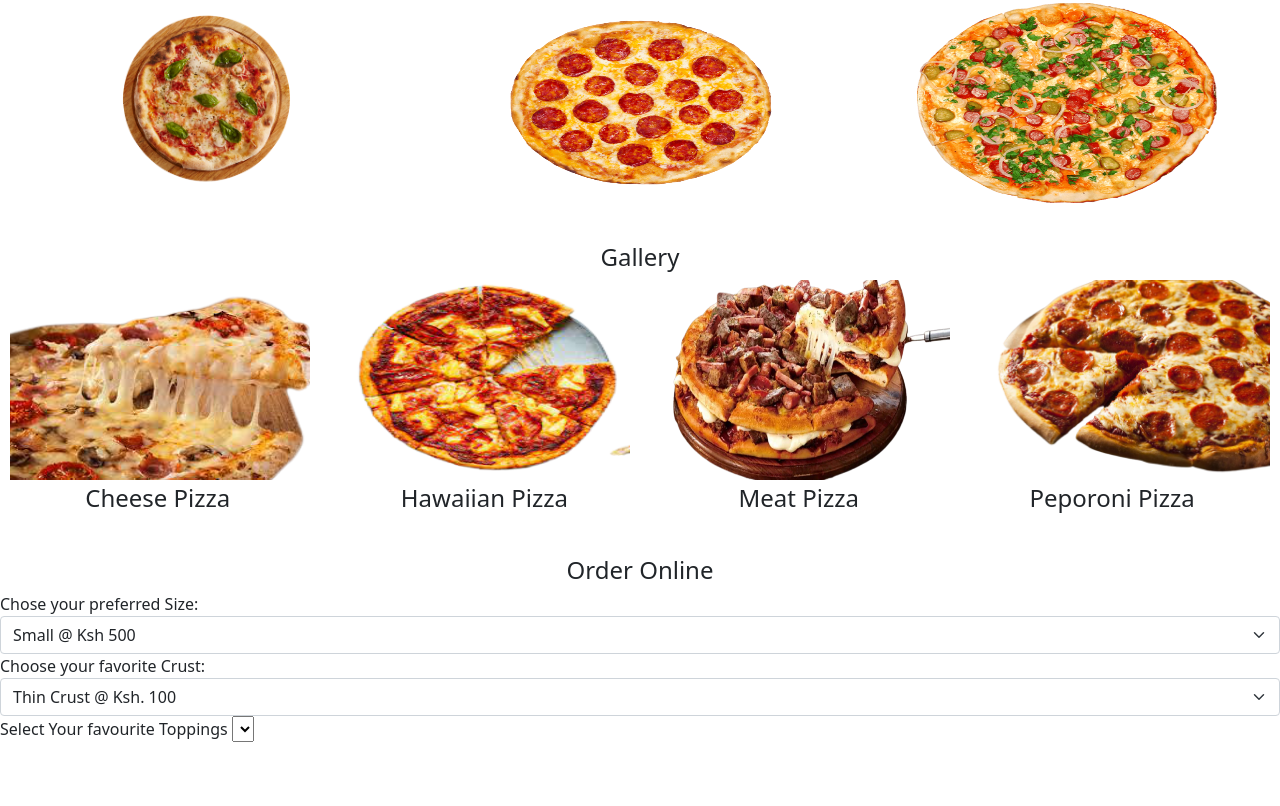
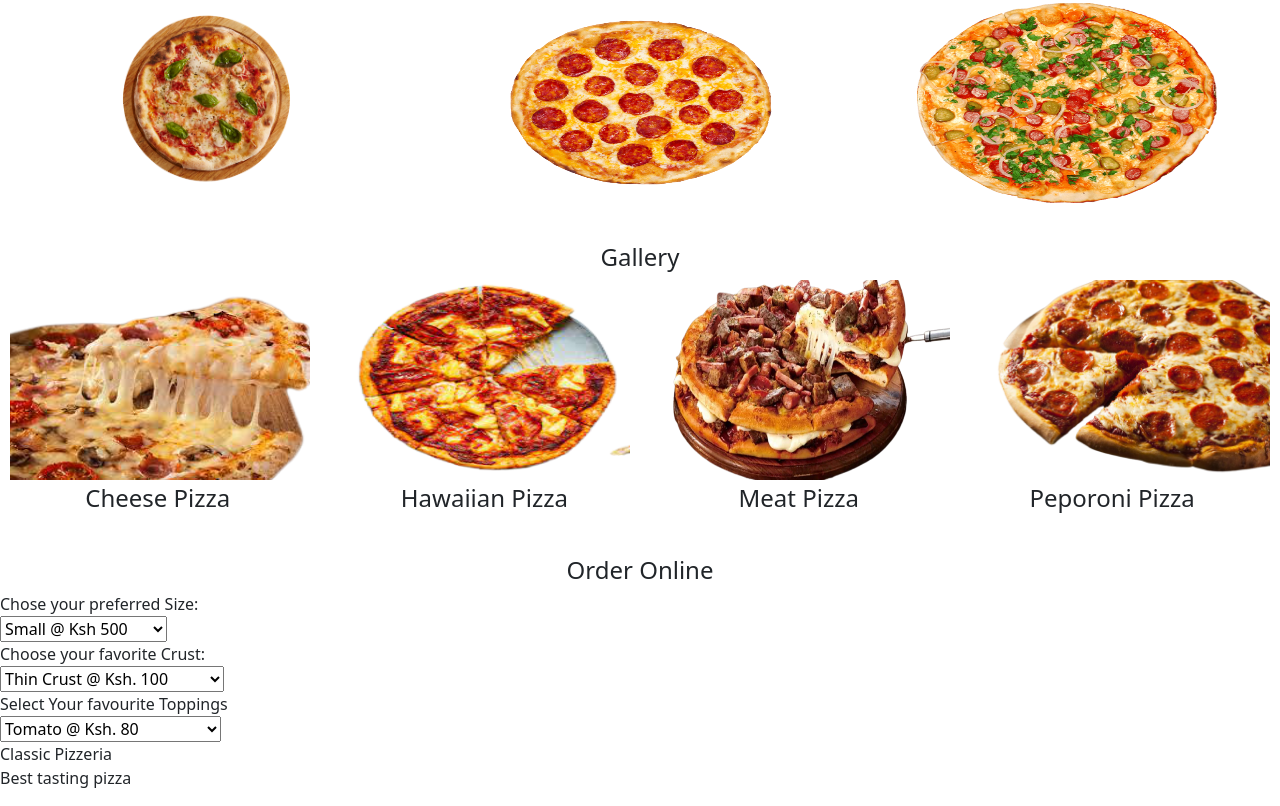
Before and after one commit to updhull/Classic-Pizza, a plain HTML site: page index.html in a window 1280 px wide. Shown: the part 1130-1936 px from the top of the page. Before the commit the page ends 1888 px from the top, so only its background shows below. Drawn offline with nearby package versions, Linux system fonts and the light colour scheme.

Commit message:
This will modify the forms in order online section

```diff
--- a/index.html
+++ b/index.html
@@ -101,30 +101,40 @@
 
 <!-- Order Online -->
 <div id="order">
+   <div class="forms">
         <h4>Order Online</h4>
-
-
-    <label>Chose your preferred Size:</label>
-    <select class="form-select" id="size" required>
+        <form action="">
+            <label>Chose your preferred Size:</label> <br>
+            <select name="" id="select" required>
                 <option value="small">Small @ Ksh 500</option>
                 <option value="medium">Medium @ Ksh 800</option>
                 <option value="large">Large @ Ksh 1000</option>
             </select>
-
-
-    <label for="crust">Choose your favorite Crust:</label>
-    <select class="form-select" id="crust" required>
+            <br>
+            <label for="crust">Choose your favorite Crust:</label> <br>
+            <select id="crust" required>
                 <option value="thin">Thin Crust @ Ksh. 100</option>
                 <option value="thick">Thick Crust @ Ksh. 150</option>
                 <option value="flatbread">FlatBread Crust @ Ksh. 180</option>
                 <option value="custom">Custom Crust @ Ksh. 280</option>
             </select>
+            <br>
+            <label>Select Your favourite Toppings</label> <br>
+            <select name="" id="toppings">
+                <option value="tomato">Tomato @ Ksh. 80</option>
+                <option value="mince">Mince @ Ksh. 120</option>
+                <option value="beef">Beef Peperoni @ sh. 170</option>
+                <option value="chicken">Periperi Chicken @ sh. 170</option>
+            </select>
+        </form>
+    </div>
+    <!-- Contact Us -->
+    <div id="contact">
+        <p id="pizza">Classic Pizzeria <br> Best tasting pizza</p>
+        <div class="contact">
 
-    <label>Select Your favourite Toppings</label>
-    <select class="custom-select custom-select-md mb-3" id="toppings" required>
-
-
-
+        </div>
+    </div>
 </div>
 
 </body>
```
Lines whose indentation alone changed are shown as unchanged.
